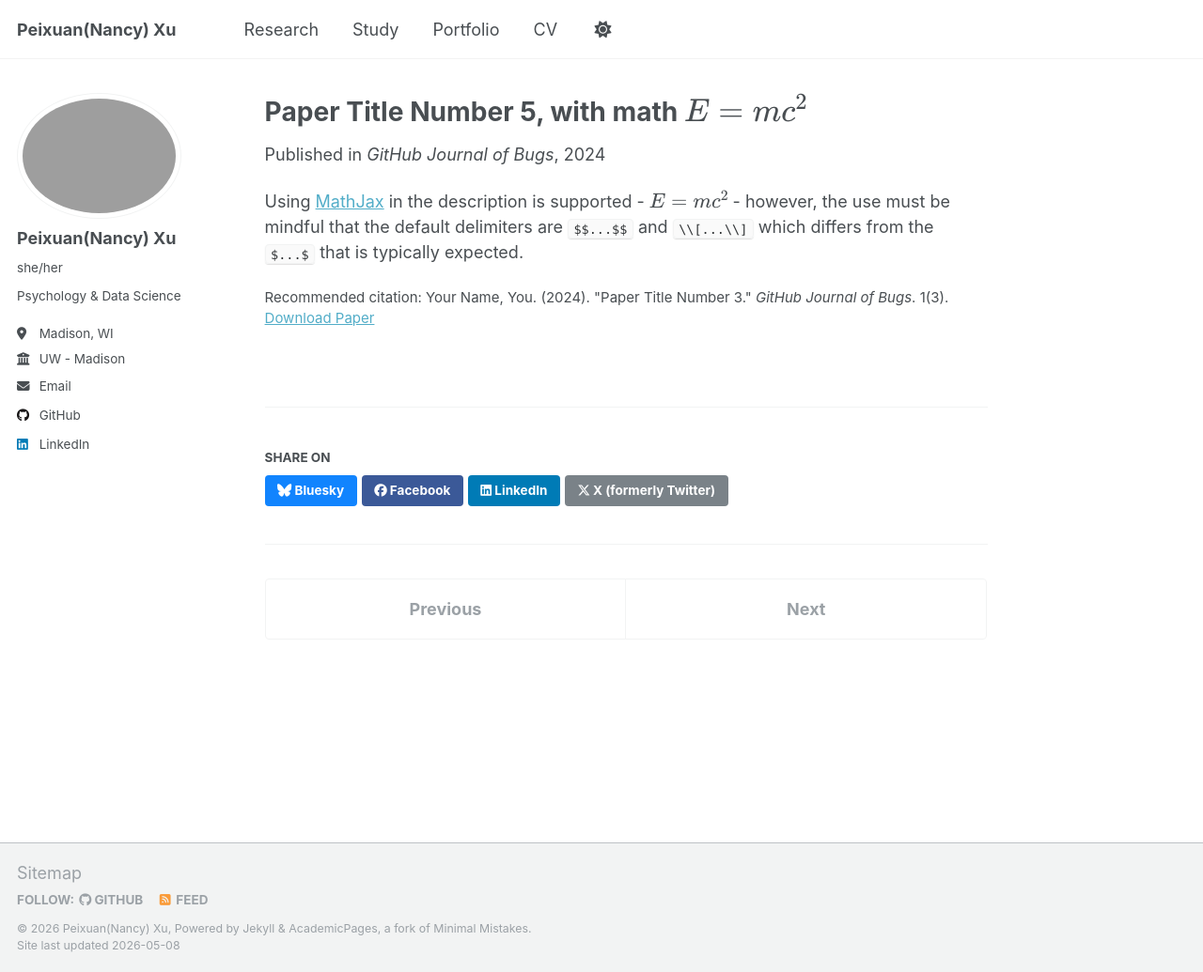
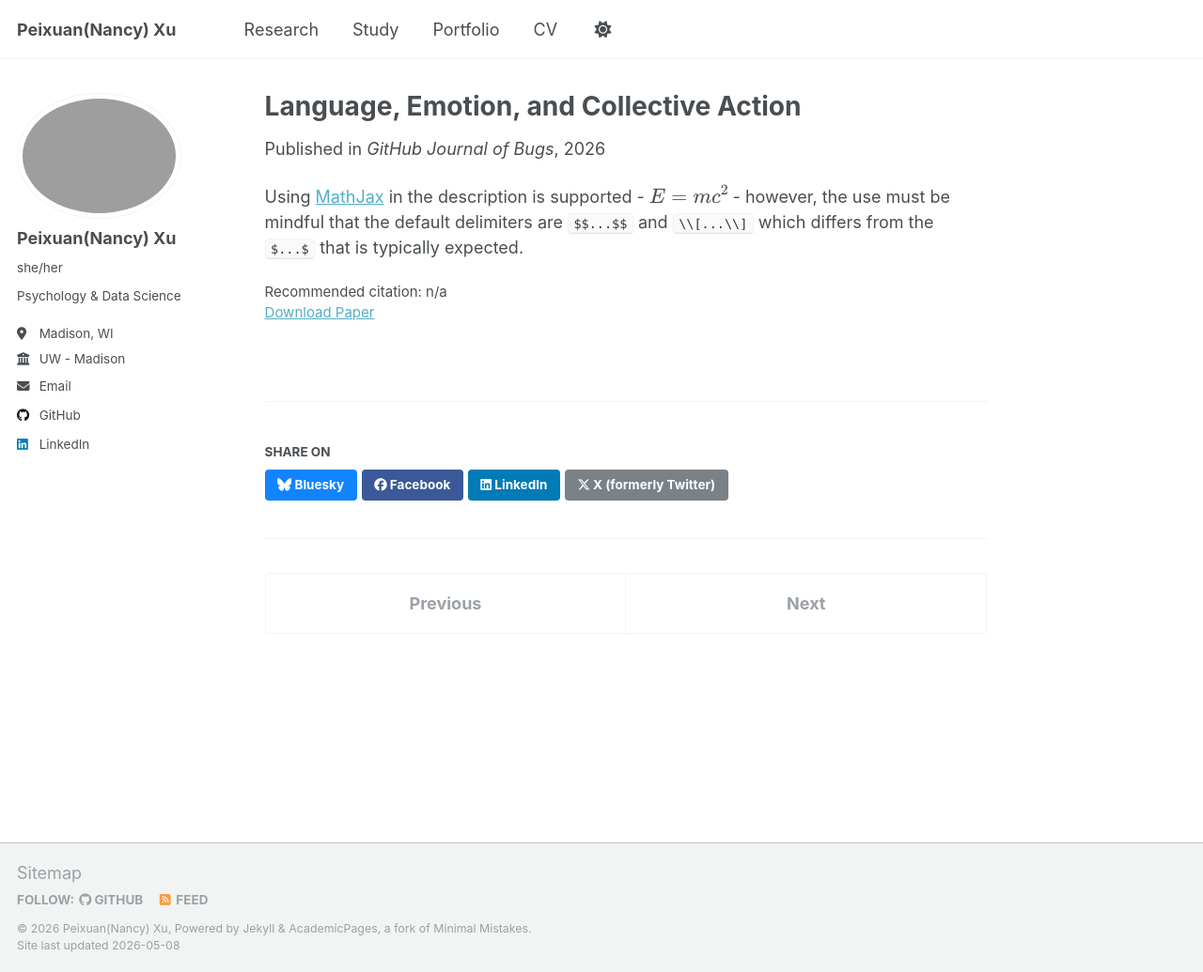
Before and after one commit to pxx88/pxx88.github.io, a Jekyll site: the page built from _publications/2025-06-08-paper-title-number-5.md, in a window 1280 px wide and 1035 px high. Shown: the whole window at 94% size. Built offline with Jekyll 4.4.1, drawn with Linux system fonts in a browser that asks for light colours.

Commit message:
Update 2025-06-08-paper-title-number-5.md

```diff
--- a/_publications/2025-06-08-paper-title-number-5.md
+++ b/_publications/2025-06-08-paper-title-number-5.md
@@ -1,13 +1,13 @@
 ---
-title: "Paper Title Number 5, with math $$E=mc^2$$"
-collection: publications
+title: "Language, Emotion, and Collective Action"
+collection: research
 category: conferences
-permalink: /publication/2024-02-17-paper-title-number-4
-excerpt: 'This paper is about a famous math equation, $$E=mc^2$$'
-date: 2024-02-17
+permalink: /research/2026-02-06-research-language-emotion-collective-action
+excerpt: 'This research is about the emotion in certain lingustic features and relationship with both online and offline engagement.'
+date: 2026-02-06
 venue: 'GitHub Journal of Bugs'
-paperurl: 'http://academicpages.github.io/files/paper3.pdf'
-citation: 'Your Name, You. (2024). &quot;Paper Title Number 3.&quot; <i>GitHub Journal of Bugs</i>. 1(3).'
+paperurl: '[http://academicpages.github.io/files/paper3.pdf](https://github.com/chloeslau/social-media-2026/blob/main/Language_Emotion_CollectiveAction_Xu_Lau.pdf)'
+citation: 'n/a'
 ---
 
 Using [MathJax](https://www.mathjax.org/) in the description is supported - $$E=mc^2$$ - however, the use must be mindful that the default delimiters are `$$...$$` and `\\[...\\]` which differs from the `$...$` that is typically expected.
```
